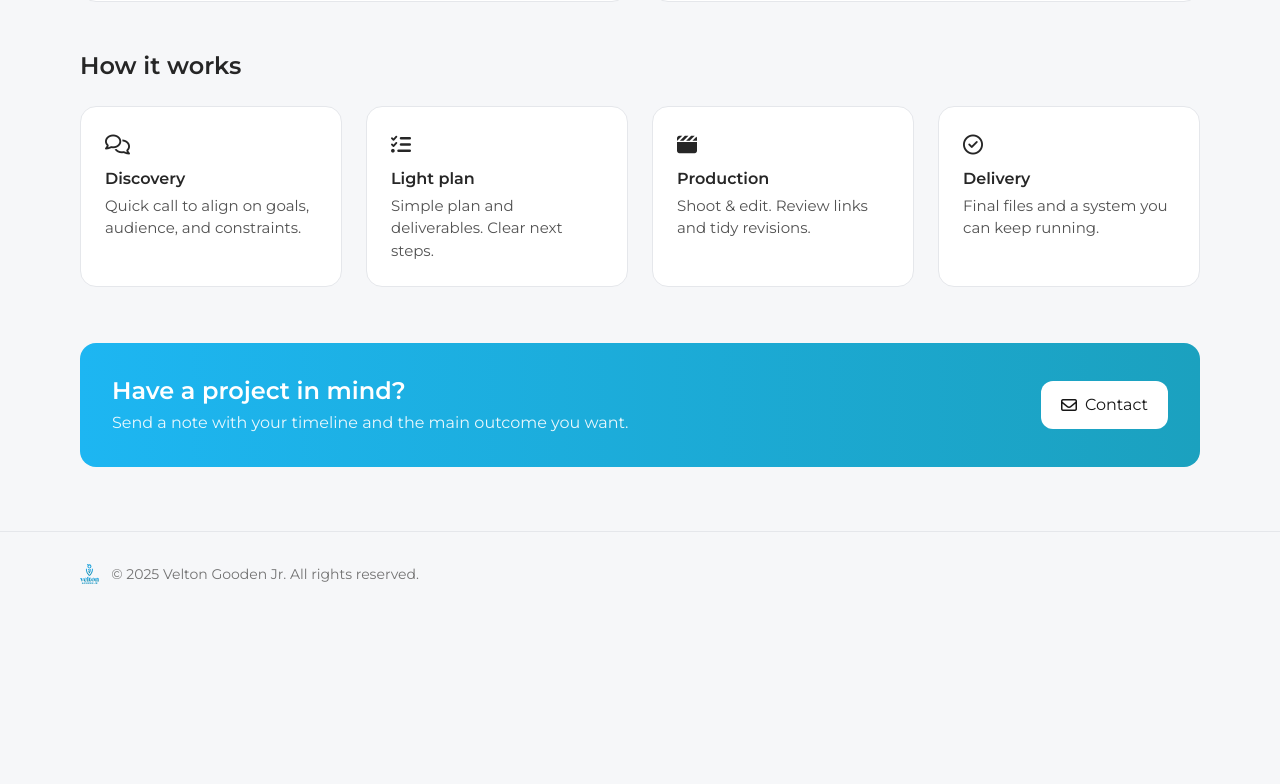
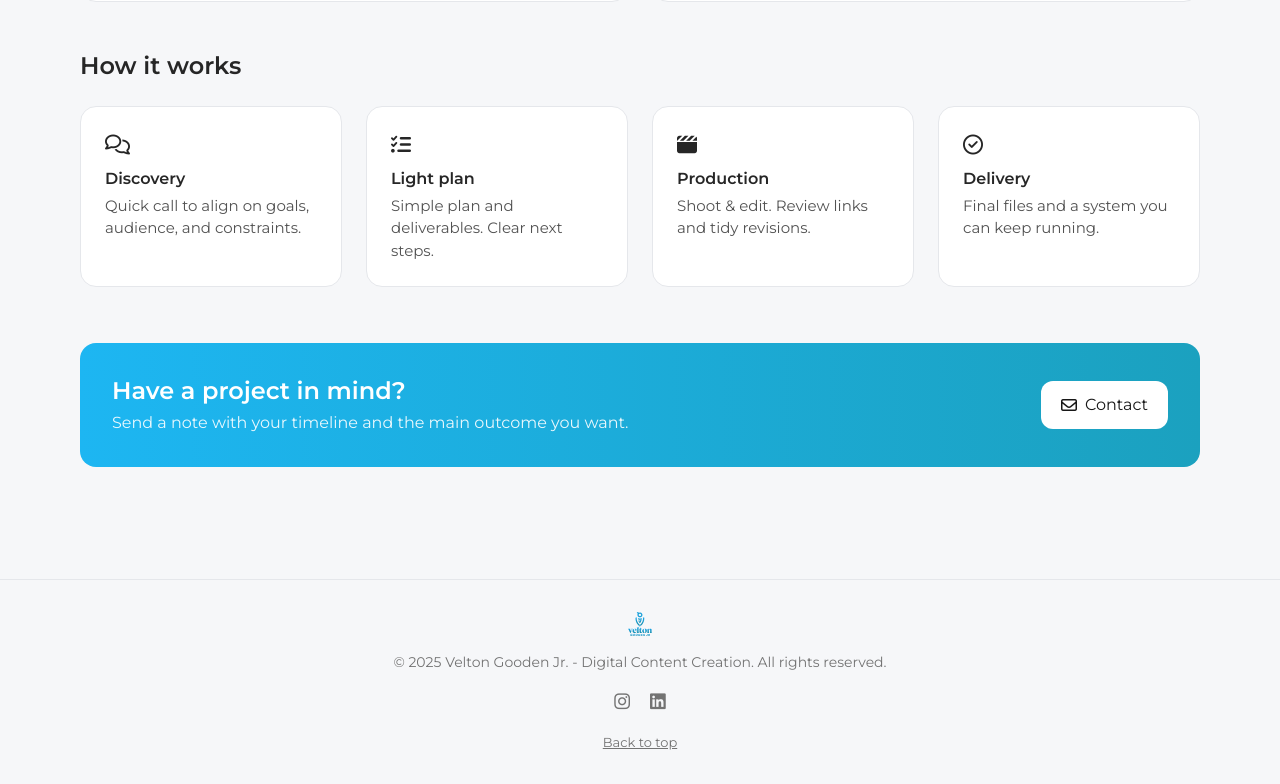
Before and after one commit to veltongoodenjr/mini-portfolio, a plain HTML site: page pages/services/index.html in a window 1280 px wide. Shown: the part 1548-2332 px from the top of the page. Before the commit the page ends 2164 px from the top, so only its background shows below. Drawn offline with nearby package versions, Linux system fonts and the light colour scheme.

Commit message:
Update index.html

```diff
--- a/pages/services/index.html
+++ b/pages/services/index.html
@@ -248,13 +248,29 @@
     </div>
   </section>
 
-  <footer class="border-t">
-    <div class="max-w-6xl mx-auto px-4 py-8 text-sm text-neutral-500 flex items-center gap-3">
-      <img src="/assets/images/brand/logo.svg" alt="Velton Gooden Jr logo" class="h-5 w-auto">
-      <span>© <span id="year"></span> Velton Gooden Jr. All rights reserved.</span>
+<!-- Footer -->
+<footer class="border-t mt-12">
+  <div class="max-w-6xl mx-auto px-4 py-8 text-sm text-neutral-500 text-center">
+    <div class="flex justify-center mb-4">
+      <img src="/assets/images/brand/logo.svg" alt="Velton Gooden Jr logo" class="h-6 w-auto">
     </div>
-  </footer>
+    <p class="mb-4">
+      © <span id="year"></span> Velton Gooden Jr. - Digital Content Creation. All rights reserved.
+    </p>
+    <div class="flex justify-center gap-5 mb-4 text-lg">
+      <a href="https://www.instagram.com/veltongoodenjr" target="_blank" rel="noopener" aria-label="Instagram" class="hover:text-pink-600">
+        <i class="fa-brands fa-instagram"></i>
+      </a>
+      <a href="https://www.linkedin.com/in/veltongoodenjr" target="_blank" rel="noopener" aria-label="LinkedIn" class="hover:text-sky-700">
+        <i class="fa-brands fa-linkedin"></i>
+      </a>
+    </div>
+    <a href="#" class="text-[13px] underline hover:text-neutral-700">Back to top</a>
+  </div>
+</footer>
 
-  <script>document.getElementById('year').textContent=new Date().getFullYear()</script>
-</body>
+<script>
+  document.getElementById('year').textContent = new Date().getFullYear();
+</script>
+
 </html>
```
